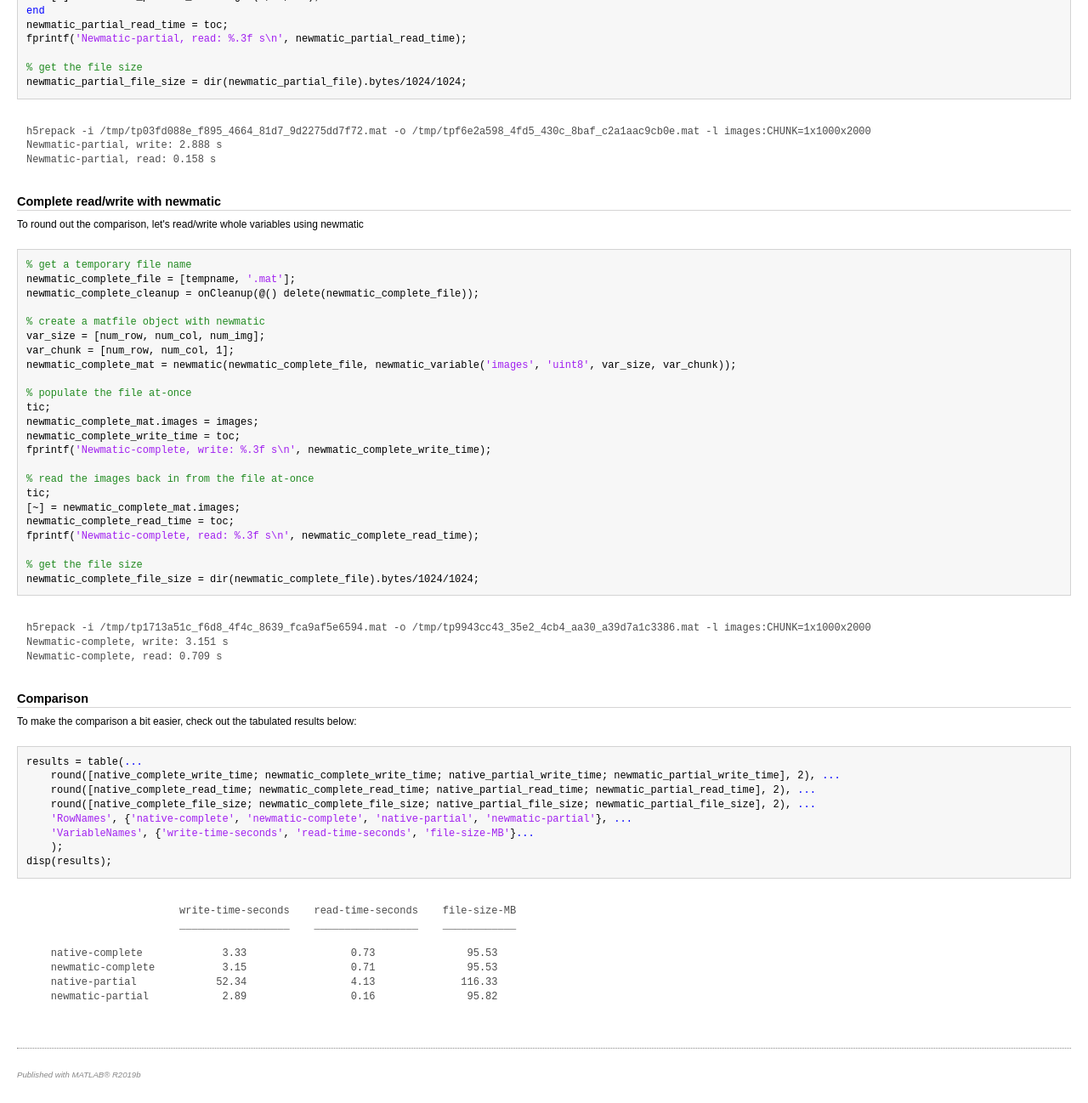
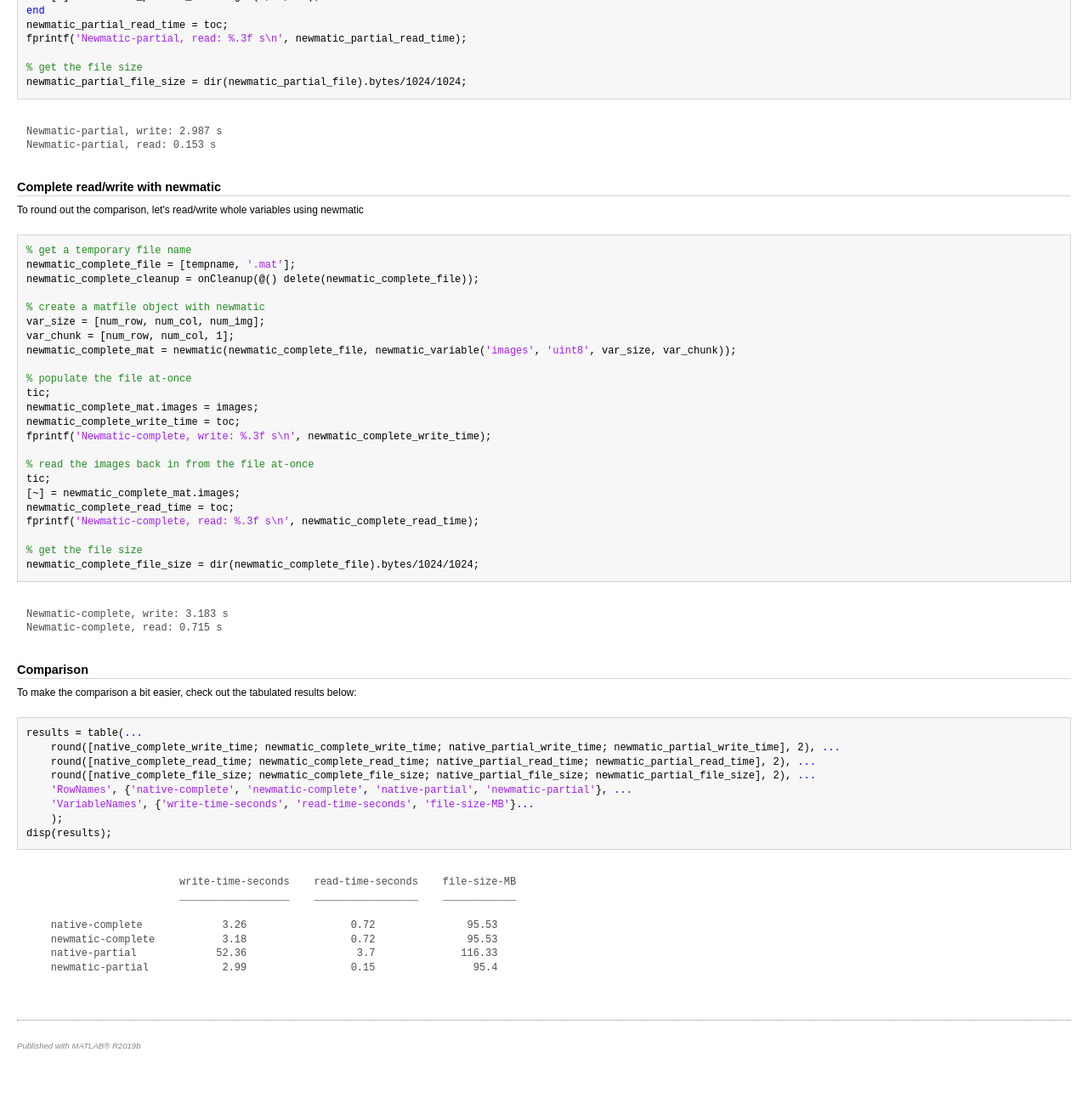
Before and after one commit to keithfma/newmatic, a plain HTML site: page docs/newmatic_demo.html in a window 1280 px wide. Shown: the part 2420-3718 px from the top of the page at 85% size. After the commit the page ends 3688 px from the top, so only its background shows below. Drawn offline with Linux system fonts and the light colour scheme.

Commit message:
feat: use matlab native hdf5
Drop h5repack dependency in favor of MATLAB's native HDF5 utilities. This change also yields a bug performance improvement for large files (a critical use case).

```diff
--- a/docs/newmatic_demo.html
+++ b/docs/newmatic_demo.html
@@ -92,8 +92,8 @@ fprintf(<span class="string">'Native-complete, read: %.3f s\n'</span>, native_co
 
 <span class="comment">% get the file size</span>
 native_complete_file_size = dir(native_complete_file).bytes/1024/1024;
-</pre><pre class="codeoutput">Native-complete, write: 3.334 s
-Native-complete, read: 0.728 s
+</pre><pre class="codeoutput">Native-complete, write: 3.264 s
+Native-complete, read: 0.716 s
 </pre><h2 id="3">Partial read/write with native MATLAB tools</h2><p>Now let's try using native MATLAB matfile() to do read and write the data one image at a time (i.e., partial IO). This is the real use case we are interested in.</p><pre class="codeinput"><span class="comment">% get a temporary file name</span>
 native_partial_file = [tempname, <span class="string">'.mat'</span>];
 native_partial_cleanup = onCleanup(@() delete(native_partial_file));
@@ -124,8 +124,8 @@ fprintf(<span class="string">'Native-partial, read: %.3f s\n'</span>, native_par
 
 <span class="comment">% get the file size</span>
 native_partial_file_size = dir(native_partial_file).bytes/1024/1024;
-</pre><pre class="codeoutput">Native-partial, write: 52.339 s
-Native-partial, read: 4.126 s
+</pre><pre class="codeoutput">Native-partial, write: 52.359 s
+Native-partial, read: 3.698 s
 </pre><h2 id="4">Partial read/write with newmatic</h2><p>Now for the good stuff. Let's use <tt>newmatic</tt> to create our file, and then read and write the data one image at a time. We will choose a chunk size that neatly matches our planned access pattern (i.e, an image).</p><pre class="codeinput"><span class="comment">% get a temporary file name</span>
 newmatic_partial_file = [tempname, <span class="string">'.mat'</span>];
 newmatic_partial_cleanup = onCleanup(@() delete(newmatic_partial_file));
@@ -153,9 +153,8 @@ fprintf(<span class="string">'Newmatic-partial, read: %.3f s\n'</span>, newmatic
 
 <span class="comment">% get the file size</span>
 newmatic_partial_file_size = dir(newmatic_partial_file).bytes/1024/1024;
-</pre><pre class="codeoutput">h5repack -i /tmp/tp03fd088e_f895_4664_81d7_9d2275dd7f72.mat -o /tmp/tpf6e2a598_4fd5_430c_8baf_c2a1aac9cb0e.mat -l images:CHUNK=1x1000x2000
-Newmatic-partial, write: 2.888 s
-Newmatic-partial, read: 0.158 s
+</pre><pre class="codeoutput">Newmatic-partial, write: 2.987 s
+Newmatic-partial, read: 0.153 s
 </pre><h2 id="5">Complete read/write with newmatic</h2><p>To round out the comparison, let's read/write whole variables using newmatic</p><pre class="codeinput"><span class="comment">% get a temporary file name</span>
 newmatic_complete_file = [tempname, <span class="string">'.mat'</span>];
 newmatic_complete_cleanup = onCleanup(@() delete(newmatic_complete_file));
@@ -179,9 +178,8 @@ fprintf(<span class="string">'Newmatic-complete, read: %.3f s\n'</span>, newmati
 
 <span class="comment">% get the file size</span>
 newmatic_complete_file_size = dir(newmatic_complete_file).bytes/1024/1024;
-</pre><pre class="codeoutput">h5repack -i /tmp/tp1713a51c_f6d8_4f4c_8639_fca9af5e6594.mat -o /tmp/tp9943cc43_35e2_4cb4_aa30_a39d7a1c3386.mat -l images:CHUNK=1x1000x2000
-Newmatic-complete, write: 3.151 s
-Newmatic-complete, read: 0.709 s
+</pre><pre class="codeoutput">Newmatic-complete, write: 3.183 s
+Newmatic-complete, read: 0.715 s
 </pre><h2 id="6">Comparison</h2><p>To make the comparison a bit easier, check out the tabulated results below:</p><pre class="codeinput">results = table(<span class="keyword">...</span>
     round([native_complete_write_time; newmatic_complete_write_time; native_partial_write_time; newmatic_partial_write_time], 2), <span class="keyword">...</span>
     round([native_complete_read_time; newmatic_complete_read_time; native_partial_read_time; newmatic_partial_read_time], 2), <span class="keyword">...</span>
@@ -193,10 +191,10 @@ disp(results);
 </pre><pre class="codeoutput">                         write-time-seconds    read-time-seconds    file-size-MB
                          __________________    _________________    ____________
 
-    native-complete             3.33                 0.73               95.53
-    newmatic-complete           3.15                 0.71               95.53
-    native-partial             52.34                 4.13              116.33
-    newmatic-partial            2.89                 0.16               95.82
+    native-complete             3.26                 0.72               95.53
+    newmatic-complete           3.18                 0.72               95.53
+    native-partial             52.36                  3.7              116.33
+    newmatic-partial            2.99                 0.15                95.4
 
 </pre><p class="footer"><br><a href="https://www.mathworks.com/products/matlab/">Published with MATLAB&reg; R2019b</a><br></p></div><!--
 ##### SOURCE BEGIN #####
```
Also changed, not shown: logo.png (added), 4 other files.
